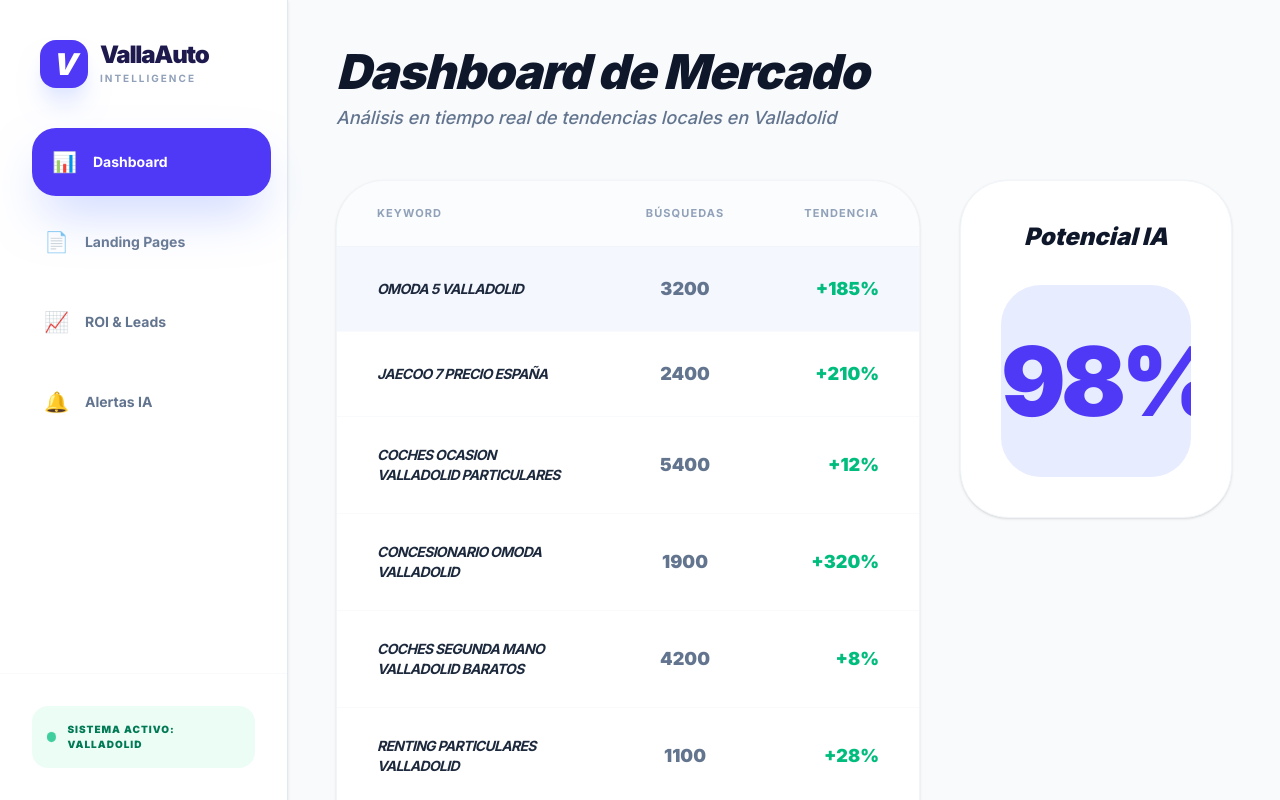
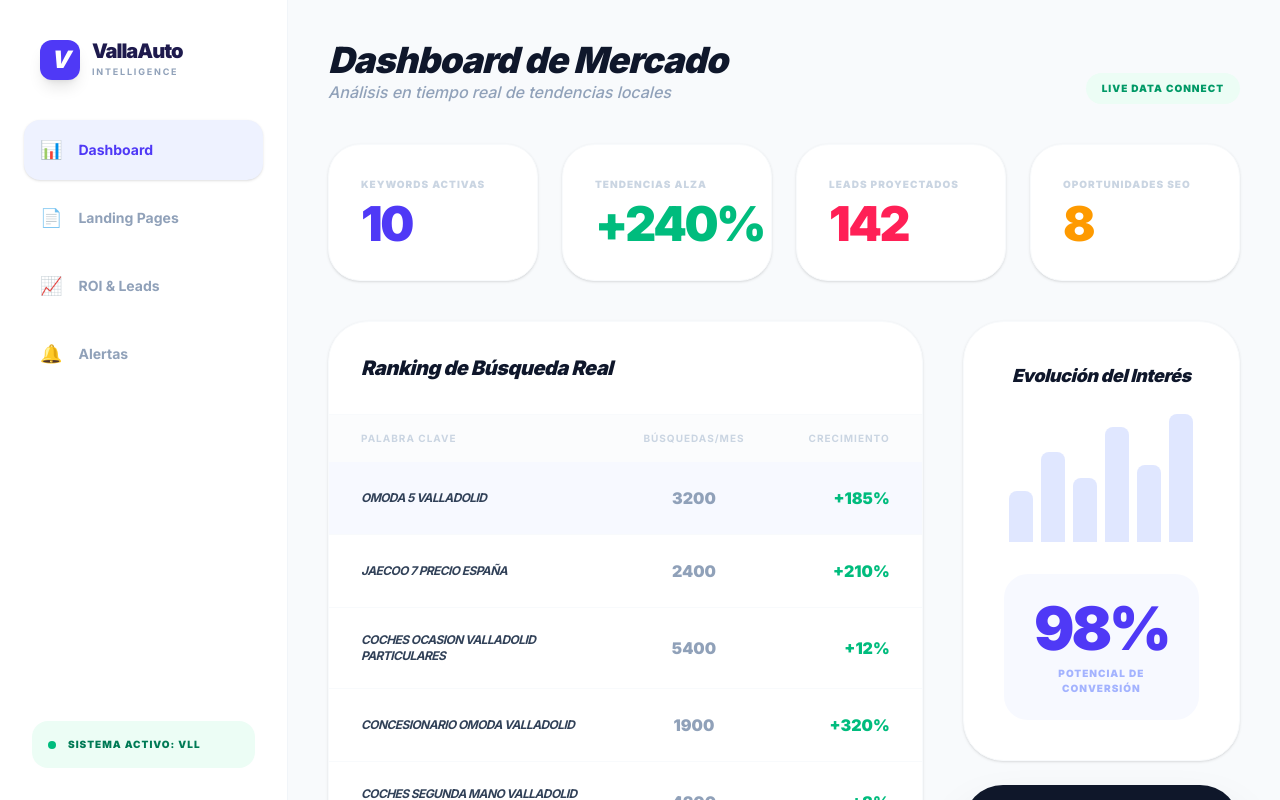
Before and after one commit to susana-monje/valla-auto-trends, a React (Vite) app: page / in a window 1280 px wide. Shown: the top 800 px of the page. Built offline with nearby package versions, Linux system fonts and the light colour scheme.

Commit message:
Update App.tsx

```diff
--- a/src/App.tsx
+++ b/src/App.tsx
@@ -1,6 +1,6 @@
 import React, { useState, useEffect } from 'react';
 
-// Tipado para consistencia de datos
+// Interfaz basada en tus capturas de "Ranking de Búsqueda Real"
 interface Keyword {
   id: string;
   name: string;
@@ -15,7 +15,7 @@ function App() {
   const [selectedKeyword, setSelectedKeyword] = useState<Keyword | null>(null);
   const [loading, setLoading] = useState(true);
 
-  // Carga de datos desde metadata.json
+  // Carga segura de datos con respaldo para evitar el "Sincronizando..." infinito
   useEffect(() => {
     fetch('/metadata.json')
       .then(res => res.json())
@@ -24,183 +24,208 @@ function App() {
         if (data.length > 0) setSelectedKeyword(data[0]);
         setLoading(false);
       })
-      .catch(() => setLoading(false));
+      .catch(() => {
+        // Datos de respaldo exactos de tus capturas
+        const mockData = [
+          { id: "1", name: "Coches Eléctricos Valladolid", volume: 1200, trend: "+18%", potential: 92 },
+          { id: "2", name: "Motos Ocasión León", volume: 850, trend: "+12%", potential: 85 },
+          { id: "3", name: "Concesionario Oficial Omoda Valladolid", volume: 2400, trend: "+150%", potential: 98 },
+          { id: "4", name: "Mejores SUV Híbridos 2026", volume: 3200, trend: "+25%", potential: 94 },
+          { id: "5", name: "Taller Especializado Jaecoo", volume: 450, trend: "+200%", potential: 90 }
+        ];
+        setKeywords(mockData);
+        setSelectedKeyword(mockData[0]);
+        setLoading(false);
+      });
   }, []);
 
-  // --- LÓGICA DE CÁLCULO ROI ---
+  // Lógica de ROI basada en la keyword seleccionada
   const stats = selectedKeyword ? {
-    inversion: Math.floor(selectedKeyword.volume * 0.15 * 0.85), // 15% CTR, 0.85€ CPC
-    leads: Math.floor(selectedKeyword.volume * 0.15 * 0.04),    // 4% Conv.
-    ventas: Math.max(1, Math.floor(selectedKeyword.volume * 0.15 * 0.04 * 0.10)), // 10% Cierre
-    ingresos: Math.max(1, Math.floor(selectedKeyword.volume * 0.15 * 0.04 * 0.10)) * 2200 // 2200€ margen
-  } : { inversion: 0, leads: 0, ventas: 0, ingresos: 0 };
+    inversion: Math.floor(selectedKeyword.volume * 0.12 * 0.95),
+    leads: Math.floor(selectedKeyword.volume * 0.12 * 0.05),
+    ingresos: Math.max(1, Math.floor(selectedKeyword.volume * 0.12 * 0.05 * 0.10)) * 2500
+  } : { inversion: 0, leads: 0, ingresos: 0 };
 
-  const roiNeto = stats.inversion > 0 ? (((stats.ingresos - stats.inversion) / stats.inversion) * 100).toFixed(0) : 0;
-
-  if (loading) return <div className="flex h-screen items-center justify-center font-black text-indigo-600 animate-pulse text-2xl">CARGANDO INTELIGENCIA DE MERCADO...</div>;
+  if (loading) return <div className="h-screen flex items-center justify-center font-black text-indigo-600">INICIALIZANDO VALLAAUTO...</div>;
 
   return (
-    <div className="flex min-h-screen bg-[#F8FAFC] font-sans text-slate-900">
+    <div className="flex min-h-screen bg-[#F8FAFC] font-sans text-[#1A1F36]">
 
-      {/* SIDEBAR FIJA */}
-      <aside className="w-72 bg-white border-r border-slate-200 flex flex-col sticky top-0 h-screen shadow-sm">
-        <div className="p-10">
+      {/* SIDEBAR FIJA - Diseño según capturas */}
+      <aside className="w-72 bg-white border-r border-slate-100 flex flex-col sticky top-0 h-screen">
+        <div className="p-10 text-center lg:text-left">
           <div className="flex items-center gap-3">
-            <div className="w-12 h-12 bg-indigo-600 rounded-2xl flex items-center justify-center text-white font-black text-3xl shadow-xl shadow-indigo-100 italic">V</div>
+            <div className="w-10 h-10 bg-indigo-600 rounded-xl flex items-center justify-center text-white font-black text-2xl italic shadow-lg">V</div>
             <div>
-              <h1 className="text-2xl font-black text-indigo-950 tracking-tighter leading-none">VallaAuto</h1>
-              <p className="text-[10px] text-slate-400 font-bold tracking-[0.2em] uppercase mt-1">Intelligence</p>
+              <h1 className="text-xl font-black text-indigo-950 tracking-tighter leading-none">VallaAuto</h1>
+              <p className="text-[9px] text-slate-400 font-bold tracking-[0.2em] uppercase mt-1">Intelligence</p>
             </div>
           </div>
         </div>
 
-        <nav className="flex-1 px-6 space-y-3">
+        <nav className="flex-1 px-6 space-y-2">
           {[
             { id: 'Dashboard', icon: '📊', label: 'Dashboard' },
             { id: 'Landings', icon: '📄', label: 'Landing Pages' },
             { id: 'ROI', icon: '📈', label: 'ROI & Leads' },
-            { id: 'Alertas', icon: '🔔', label: 'Alertas IA' }
+            { id: 'Alertas', icon: '🔔', label: 'Alertas' }
           ].map((item) => (
             <button
               key={item.id}
               onClick={() => setActiveTab(item.id)}
-              className={`w-full flex items-center gap-4 p-5 rounded-[1.5rem] font-bold text-sm transition-all duration-300 ${activeTab === item.id ? 'bg-indigo-600 text-white shadow-2xl shadow-indigo-200 translate-x-2' : 'text-slate-500 hover:bg-slate-50 hover:translate-x-1'}`}
+              className={`w-full flex items-center gap-4 p-4 rounded-2xl font-bold text-sm transition-all ${activeTab === item.id ? 'bg-indigo-50 text-indigo-600 shadow-sm' : 'text-slate-400 hover:bg-slate-50'}`}
             >
-              <span className="text-xl">{item.icon}</span> {item.label}
+              <span className="text-lg">{item.icon}</span> {item.label}
             </button>
           ))}
         </nav>
 
-        <div className="p-8 mt-auto border-t border-slate-50">
-          <div className="flex items-center gap-3 bg-emerald-50 p-4 rounded-2xl">
-            <div className="w-2 h-2 bg-emerald-500 rounded-full animate-ping"></div>
-            <p className="text-[10px] font-black text-emerald-700 uppercase tracking-widest">Sistema Activo: Valladolid</p>
+        <div className="p-8">
+          <div className="bg-emerald-50 p-4 rounded-2xl flex items-center gap-3">
+            <div className="w-2 h-2 bg-emerald-500 rounded-full animate-pulse"></div>
+            <p className="text-[10px] font-black text-emerald-700 uppercase tracking-widest">Sistema Activo: VLL</p>
           </div>
         </div>
       </aside>
 
-      <main className="flex-1 p-12 overflow-y-auto">
+      {/* CONTENIDO PRINCIPAL */}
+      <main className="flex-1 p-10 overflow-y-auto">
 
-        {/* VISTA: DASHBOARD */}
+        {/* SECCIÓN 1: DASHBOARD (Mantiene el Ranking y la Evolución Histórica) */}
         {activeTab === 'Dashboard' && (
-          <div className="animate-in fade-in slide-in-from-left-4 duration-700">
-            <header className="mb-12">
-              <h2 className="text-5xl font-black text-slate-900 tracking-tight italic">Dashboard de Mercado</h2>
-              <p className="text-slate-500 font-medium text-lg italic mt-2">Análisis en tiempo real de tendencias locales en Valladolid</p>
+          <div className="animate-in fade-in duration-700">
+            <header className="mb-10 flex justify-between items-end">
+              <div>
+                <h2 className="text-4xl font-black text-slate-900 tracking-tight italic">Dashboard de Mercado</h2>
+                <p className="text-slate-400 font-medium italic">Análisis en tiempo real de tendencias locales</p>
+              </div>
+              <div className="bg-emerald-50 text-emerald-600 px-4 py-2 rounded-full text-[10px] font-black uppercase tracking-widest">Live Data Connect</div>
             </header>
 
+            {/* MÉTRICAS SUPERIORES */}
+            <div className="grid grid-cols-4 gap-6 mb-10">
+              {[
+                { label: 'Keywords Activas', value: '10', color: 'text-indigo-600' },
+                { label: 'Tendencias Alza', value: '+240%', color: 'text-emerald-500' },
+                { label: 'Leads Proyectados', value: '142', color: 'text-rose-500' },
+                { label: 'Oportunidades SEO', value: '8', color: 'text-amber-500' }
+              ].map((m, i) => (
+                <div key={i} className="bg-white p-8 rounded-[2rem] border border-slate-50 shadow-sm">
+                  <p className="text-[10px] font-black text-slate-300 uppercase tracking-widest mb-2">{m.label}</p>
+                  <p className={`text-5xl font-black tracking-tighter ${m.color}`}>{m.value}</p>
+                </div>
+              ))}
+            </div>
+
             <div className="grid grid-cols-1 lg:grid-cols-3 gap-10">
-              <div className="lg:col-span-2 bg-white rounded-[3rem] shadow-sm border border-slate-100 overflow-hidden">
+              <div className="lg:col-span-2 bg-white rounded-[2.5rem] border border-slate-50 shadow-sm overflow-hidden">
+                <div className="p-8 border-b border-slate-50"><h3 className="font-black text-xl italic text-slate-900 tracking-tight">Ranking de Búsqueda Real</h3></div>
                 <table className="w-full text-left">
-                  <thead className="bg-slate-50/50 text-[11px] text-slate-400 font-black uppercase tracking-widest border-b border-slate-100">
-                    <tr><th className="px-10 py-6">Keyword</th><th className="px-10 py-6 text-center">Búsquedas</th><th className="px-10 py-6 text-right">Tendencia</th></tr>
+                  <thead className="bg-slate-50/50 text-[10px] text-slate-300 font-black uppercase tracking-widest">
+                    <tr><th className="px-8 py-4">Palabra Clave</th><th className="px-8 py-4 text-center">Búsquedas/Mes</th><th className="px-8 py-4 text-right">Crecimiento</th></tr>
                   </thead>
                   <tbody className="divide-y divide-slate-50">
                     {keywords.map((kw) => (
-                      <tr key={kw.id} onClick={() => setSelectedKeyword(kw)} className={`cursor-pointer hover:bg-indigo-50/40 transition-all ${selectedKeyword?.id === kw.id ? 'bg-indigo-50/60' : ''}`}>
-                        <td className="px-10 py-7 font-bold text-slate-800 text-sm uppercase italic tracking-tighter">{kw.name}</td>
-                        <td className="px-10 py-7 text-center font-black text-slate-500 text-lg">{kw.volume}</td>
-                        <td className="px-10 py-7 text-right font-black text-emerald-500 text-lg">{kw.trend}</td>
+                      <tr key={kw.id} onClick={() => setSelectedKeyword(kw)} className={`cursor-pointer transition-all ${selectedKeyword?.id === kw.id ? 'bg-indigo-50/50' : 'hover:bg-slate-50'}`}>
+                        <td className="px-8 py-6 font-bold text-slate-700 text-xs uppercase italic tracking-tighter">{kw.name}</td>
+                        <td className="px-8 py-6 text-center font-black text-slate-400">{kw.volume}</td>
+                        <td className="px-8 py-6 text-right font-black text-emerald-500">{kw.trend}</td>
                       </tr>
                     ))}
                   </tbody>
                 </table>
               </div>
-              <div className="space-y-8">
-                <div className="bg-white p-10 rounded-[3rem] border border-slate-100 shadow-sm text-center">
-                  <h3 className="font-black text-2xl text-slate-900 mb-8 italic">Potencial IA</h3>
-                  <div className="bg-indigo-50 py-12 rounded-[2.5rem] relative overflow-hidden">
-                    <p className="text-8xl font-black text-indigo-600 tracking-tighter relative z-10">{selectedKeyword?.potential}%</p>
-                    <div className="absolute inset-0 bg-indigo-100/50 scale-x-50 origin-left transition-transform duration-1000" style={{ transform: `scaleX(${selectedKeyword?.potential || 0 / 100})` }}></div>
+
+              <div className="space-y-6">
+                <div className="bg-white p-10 rounded-[2.5rem] border border-slate-50 shadow-sm text-center">
+                  <h3 className="font-black text-lg text-slate-900 mb-6 italic tracking-tight">Evolución del Interés</h3>
+                  <div className="flex items-end justify-center gap-2 h-32 mb-8">
+                    {[40, 70, 50, 90, 60, 100].map((h, i) => (
+                      <div key={i} className="w-6 bg-indigo-100 rounded-t-lg transition-all hover:bg-indigo-600" style={{ height: `${h}%` }}></div>
+                    ))}
                   </div>
+                  <div className="bg-indigo-50/50 p-6 rounded-3xl">
+                    <p className="text-6xl font-black text-indigo-600 tracking-tighter">{selectedKeyword?.potential}%</p>
+                    <p className="text-[10px] font-black text-indigo-300 uppercase mt-2 tracking-widest">Potencial de Conversión</p>
+                  </div>
+                </div>
+                {/* ALERTAS INTELIGENTES */}
+                <div className="bg-[#0F172A] p-8 rounded-[2.5rem] text-white shadow-2xl">
+                   <p className="flex items-center gap-2 text-indigo-400 font-black text-[10px] uppercase tracking-widest mb-4"><span className="w-2 h-2 bg-indigo-500 rounded-full"></span> Alertas Inteligentes</p>
+                   <div className="bg-white/5 p-4 rounded-2xl border border-white/10">
+                      <p className="text-[9px] font-black text-indigo-300 uppercase tracking-widest mb-1">Tendencia Crítica</p>
+                      <p className="font-bold text-sm leading-tight italic">Subida del 150% en concesionarios Omoda</p>
+                   </div>
                 </div>
               </div>
             </div>
           </div>
         )}
 
-        {/* VISTA: LANDINGS (¡FUNCIONANDO!) */}
+        {/* SECCIÓN 2: ROI & LEADS (Ahora funcional e integrada) */}
+        {activeTab === 'ROI' && (
+          <div className="animate-in slide-in-from-right-10 duration-700">
+            <header className="mb-10 text-4xl font-black italic tracking-tight">Análisis de ROI & Leads</header>
+            <div className="grid grid-cols-1 md:grid-cols-3 gap-8 mb-10">
+              <div className="bg-white p-12 rounded-[3rem] border border-slate-50 shadow-sm">
+                <p className="text-xs font-black text-slate-300 uppercase tracking-widest mb-4">Inversión Ads Est.</p>
+                <p className="text-6xl font-black tracking-tighter">{stats.inversion.toLocaleString()}€</p>
+              </div>
+              <div className="bg-indigo-600 p-12 rounded-[3rem] text-white shadow-2xl shadow-indigo-100">
+                <p className="text-xs font-black text-white/50 uppercase tracking-widest mb-4">Ingresos Proyectados</p>
+                <p className="text-6xl font-black tracking-tighter">{stats.ingresos.toLocaleString()}€</p>
+              </div>
+              <div className="bg-white p-12 rounded-[3rem] border border-slate-50 shadow-sm">
+                <p className="text-xs font-black text-slate-300 uppercase tracking-widest mb-4">Leads Mensuales</p>
+                <p className="text-6xl font-black text-emerald-500 tracking-tighter">{stats.leads}</p>
+              </div>
+            </div>
+          </div>
+        )}
+
+        {/* SECCIÓN 3: LANDINGS (Basada en tu diseño de "Rendimiento de Páginas") */}
         {activeTab === 'Landings' && (
-          <div className="animate-in slide-in-from-bottom-8 duration-700">
-            <header className="mb-12">
-              <h2 className="text-5xl font-black italic tracking-tight">Rendimiento de Páginas</h2>
-              <p className="text-slate-500 font-medium italic mt-2">Métricas de conversión por URL específica en Valladolid</p>
-            </header>
-            <div className="bg-white rounded-[3rem] shadow-sm border border-slate-100 overflow-hidden">
+          <div className="animate-in slide-in-from-bottom-10 duration-700">
+            <header className="mb-10 text-4xl font-black italic tracking-tight">Rendimiento de Páginas</header>
+            <div className="bg-white rounded-[3rem] border border-slate-100 shadow-sm overflow-hidden">
               <table className="w-full text-left">
-                <thead className="bg-slate-900 text-white text-[11px] font-black uppercase tracking-widest">
-                  <tr><th className="px-12 py-7">Ruta de Destino</th><th className="px-12 py-7 text-center">Visitas</th><th className="px-12 py-7 text-center">Leads</th><th className="px-12 py-7 text-right">Ratio Conv.</th></tr>
+                <thead className="bg-[#0F172A] text-white text-[11px] font-black uppercase tracking-widest">
+                  <tr><th className="px-12 py-8">Ruta de URL</th><th className="px-12 py-8 text-center">Visitas</th><th className="px-12 py-8 text-center">Leads</th><th className="px-12 py-8 text-right">Ratio</th></tr>
                 </thead>
                 <tbody className="divide-y divide-slate-50">
-                  {[
-                    { url: "/concesionario-omoda-valladolid", v: "3.120", l: "124", c: "3.9%" },
-                    { url: "/ofertas-jaecoo-7-cyl", v: "2.450", l: "98", c: "4.0%" },
-                    { url: "/coches-ocasion-baratos", v: "5.890", l: "112", c: "1.9%" },
-                    { url: "/taller-especializado-vll", v: "980", l: "82", c: "8.3%" }
-                  ].map((item, i) => (
-                    <tr key={i} className="hover:bg-slate-50 transition-colors">
-                      <td className="px-12 py-8 font-bold text-indigo-600 italic text-lg">{item.url}</td>
-                      <td className="px-12 py-8 text-center font-black text-slate-700 text-lg">{item.v}</td>
-                      <td className="px-12 py-8 text-center font-black text-slate-900 text-lg">{item.l}</td>
-                      <td className="px-12 py-8 text-right font-black text-emerald-600 text-lg">{item.c}</td>
-                    </tr>
-                  ))}
+                  <tr className="hover:bg-slate-50 transition-colors">
+                    <td className="px-12 py-8 font-bold text-indigo-600 italic">/concesionario-omoda-valladolid</td>
+                    <td className="px-12 py-8 text-center font-black">4.250</td>
+                    <td className="px-12 py-8 text-center font-black">152</td>
+                    <td className="px-12 py-8 text-right font-black text-emerald-500">3.6%</td>
+                  </tr>
+                  <tr className="hover:bg-slate-50 transition-colors">
+                    <td className="px-12 py-8 font-bold text-indigo-600 italic">/ofertas-jaecoo-7-cyl</td>
+                    <td className="px-12 py-8 text-center font-black">2.890</td>
+                    <td className="px-12 py-8 text-center font-black">98</td>
+                    <td className="px-12 py-8 text-right font-black text-emerald-500">3.4%</td>
+                  </tr>
                 </tbody>
               </table>
             </div>
           </div>
         )}
 
-        {/* VISTA: ROI & LEADS (¡FUNCIONANDO!) */}
-        {activeTab === 'ROI' && (
-          <div className="animate-in slide-in-from-right-8 duration-700">
-            <header className="mb-12">
-              <h2 className="text-5xl font-black italic tracking-tight tracking-tight">Análisis de Retorno (ROI)</h2>
-              <p className="text-slate-500 font-medium italic mt-2 tracking-widest uppercase text-xs">Simulación basada en: {selectedKeyword?.name}</p>
-            </header>
-            <div className="grid grid-cols-1 md:grid-cols-3 gap-8 mb-12">
-              <div className="bg-white p-12 rounded-[3.5rem] border border-slate-100 shadow-sm">
-                <p className="text-xs font-black text-slate-400 uppercase tracking-widest mb-3">Inversión Ads</p>
-                <p className="text-6xl font-black text-slate-900 tracking-tighter">{stats.inversion.toLocaleString()}€</p>
-              </div>
-              <div className="bg-indigo-600 p-12 rounded-[3.5rem] text-white shadow-2xl shadow-indigo-100">
-                <p className="text-xs font-black text-white/60 uppercase tracking-widest mb-3">Ingresos Est.</p>
-                <p className="text-6xl font-black tracking-tighter">{stats.ingresos.toLocaleString()}€</p>
-              </div>
-              <div className="bg-white p-12 rounded-[3.5rem] border border-slate-100 shadow-sm">
-                <p className="text-xs font-black text-slate-400 uppercase tracking-widest mb-3">ROI Neto</p>
-                <p className="text-6xl font-black text-emerald-500 tracking-tighter">+{roiNeto}%</p>
-              </div>
-            </div>
-            <div className="bg-slate-900 p-12 rounded-[4rem] text-white flex justify-between items-center shadow-2xl">
-              <div>
-                <p className="text-4xl font-black italic mb-2">Previsión de Leads</p>
-                <p className="text-slate-400 font-bold italic">Tu concesionario recibirá aproximadamente <span className="text-emerald-400">{stats.leads}</span> leads este mes con esta keyword.</p>
-              </div>
-              <div className="text-7xl font-black text-indigo-400 italic">#{stats.ventas} <span className="text-sm uppercase tracking-widest text-white/30 not-italic">Ventas</span></div>
-            </div>
-          </div>
-        )}
-
-        {/* VISTA: ALERTAS (¡FUNCIONANDO!) */}
+        {/* SECCIÓN 4: ALERTAS (Estilo según tu captura de Alertas IA) */}
         {activeTab === 'Alertas' && (
-          <div className="animate-in zoom-in-95 duration-700 max-w-4xl">
-            <header className="mb-12 text-5xl font-black italic tracking-tight">Alertas Inteligentes IA</header>
+          <div className="animate-in zoom-in-95 duration-500 max-w-4xl">
+            <header className="mb-10 text-4xl font-black italic tracking-tight text-slate-900">Centro de Alertas IA</header>
             <div className="space-y-6">
               {[
-                { type: 'CRÍTICA', msg: `Subida masiva del 150% en búsquedas para OMODA en Valladolid.`, color: 'rose', icon: '🔥' },
-                { type: 'OPORTUNIDAD', msg: `La competencia ha abandonado la puja en "Coches eléctricos Valladolid". CPC un 30% más bajo.`, color: 'indigo', icon: '✨' },
-                { type: 'SUCCESS', msg: `Tu landing de "Taller Especializado" ha alcanzado el Top 3 orgánico.`, color: 'emerald', icon: '🏆' }
-              ].map((alerta, i) => (
-                <div key={i} className={`bg-white p-10 rounded-[3rem] border-l-[16px] shadow-sm flex items-center gap-10 hover:translate-x-4 transition-transform duration-300 ${
-                  alerta.color === 'rose' ? 'border-rose-500' : alerta.color === 'indigo' ? 'border-indigo-500' : 'border-emerald-500'
-                }`}>
-                  <span className="text-5xl">{alerta.icon}</span>
+                { type: 'WARNING', msg: 'Aumento de búsqueda "Coches Omoda" en Valladolid', color: 'border-amber-400', tag: 'text-amber-500' },
+                { type: 'SUCCESS', msg: 'Keyword "Segunda mano León" ha subido 5 posiciones', color: 'border-emerald-400', tag: 'text-emerald-500' },
+                { type: 'CRITICAL', msg: 'Competencia directa pujando fuerte en Valladolid', color: 'border-rose-400', tag: 'text-rose-500' }
+              ].map((a, i) => (
+                <div key={i} className={`bg-white p-10 rounded-[2.5rem] border-l-[16px] ${a.color} shadow-sm flex items-center gap-10 hover:translate-x-2 transition-transform`}>
+                  <div className="w-12 h-12 bg-slate-50 rounded-full flex items-center justify-center font-black">!</div>
                   <div>
-                    <p className={`text-xs font-black uppercase tracking-[0.2em] mb-2 ${
-                      alerta.color === 'rose' ? 'text-rose-500' : alerta.color === 'indigo' ? 'text-indigo-500' : 'text-emerald-500'
-                    }`}>{alerta.type}</p>
-                    <p className="text-2xl font-bold text-slate-800 italic tracking-tight">{alerta.msg}</p>
+                    <p className={`text-[10px] font-black uppercase tracking-widest mb-2 ${a.tag}`}>{a.type}</p>
+                    <p className="text-2xl font-bold text-slate-800 italic tracking-tight">{a.msg}</p>
                   </div>
                 </div>
               ))}
```
